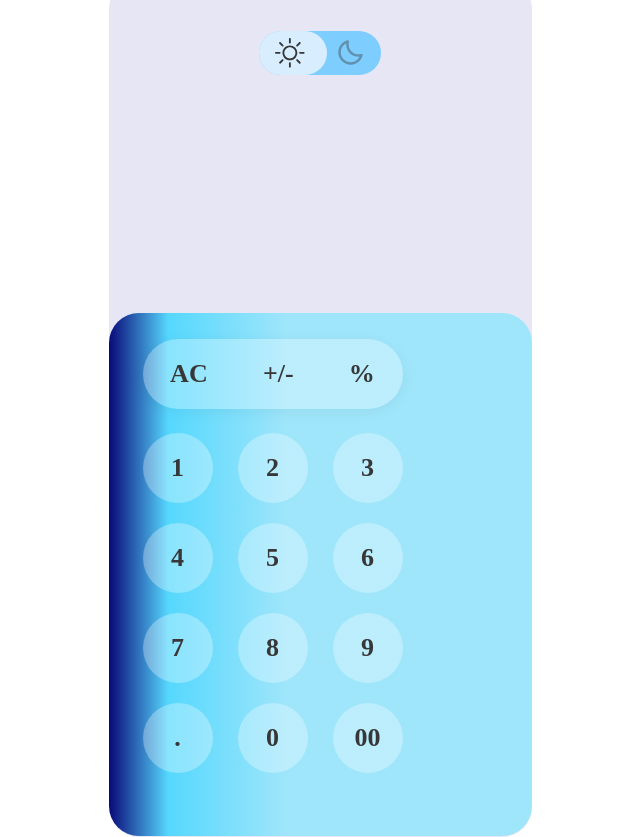
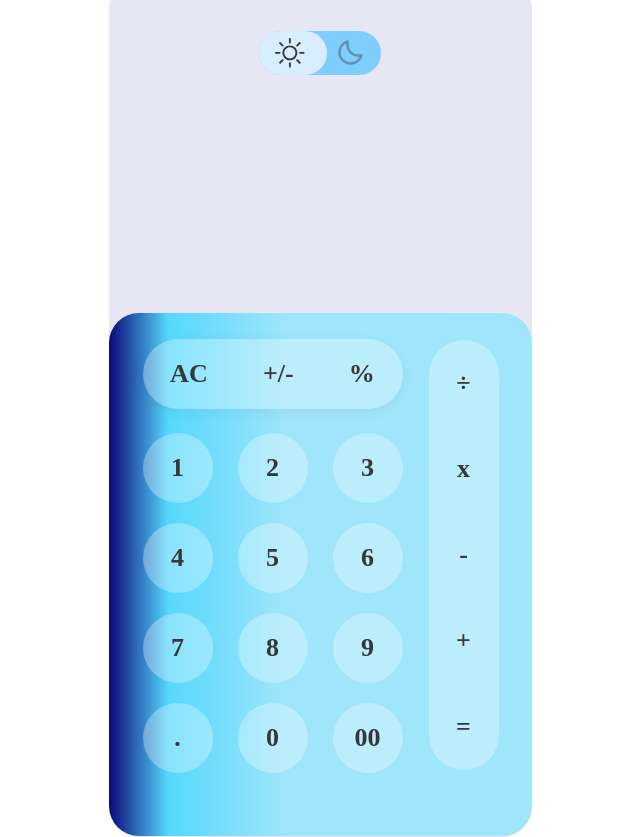
Before and after one commit to kostya-mikhalkov/calculator-react, a React (Create React App) app: page / in a window 1280 px wide. Shown: the whole page, without its empty margins (320-960 px from the left). Built offline with nearby package versions, Linux system fonts and the light colour scheme.

Commit message:
feat: added vertical arithmetics

```diff
--- a/src/components/buttons/Buttons.js
+++ b/src/components/buttons/Buttons.js
@@ -21,6 +21,14 @@ const Buttons = ({theme}) => {
                            </button>
                 })}
             </div>
+            <div className={`btn_arithmetics ${theme ? 'btn_arithmetics__light' : 'btn_arithmetics__dark'}`}>
+                {btnArithmetics.map((item, ind) => {
+                    return <button className={`btn_arithmetics__button ${theme ? 'btn_arithmetics__button__light' : 'btn_arithmetics__button__dark'}`}
+                            key={ind}>
+                                {item}
+                           </button>
+                })}
+            </div>
         </div>
     )
 }
--- a/src/components/calculator/Calculator.scss
+++ b/src/components/calculator/Calculator.scss
@@ -154,4 +154,42 @@ body {
             }
         }
     }
+    &_arithmetics {
+        position: relative;
+        top: -433px;
+        left: 320px;
+        width: 70px;
+        height: 430px;
+        border-radius: 40px;
+        display: flex;
+        flex-direction: column;
+        justify-content: space-around;
+        &__light {
+            background: rgba(255, 255, 255, 0.3);
+        }
+        &__dark {
+            background: rgba(5, 5, 5, 0.3);
+        }
+        &__button {
+            border: none;
+            background: none;
+            font-family: 'Times New Roman', Times, serif;
+            font-weight: 600;
+            font-size: 26px;
+            text-align: center;
+            cursor: pointer;
+            &__light {
+                color: #373737;
+                &:active {
+                    color: #7dcdff;
+                }
+            }
+            &__dark {
+                color: aliceblue;
+                &:active {
+                    color: #373737;
+                }
+            }
+        }
+    }
 }
```
